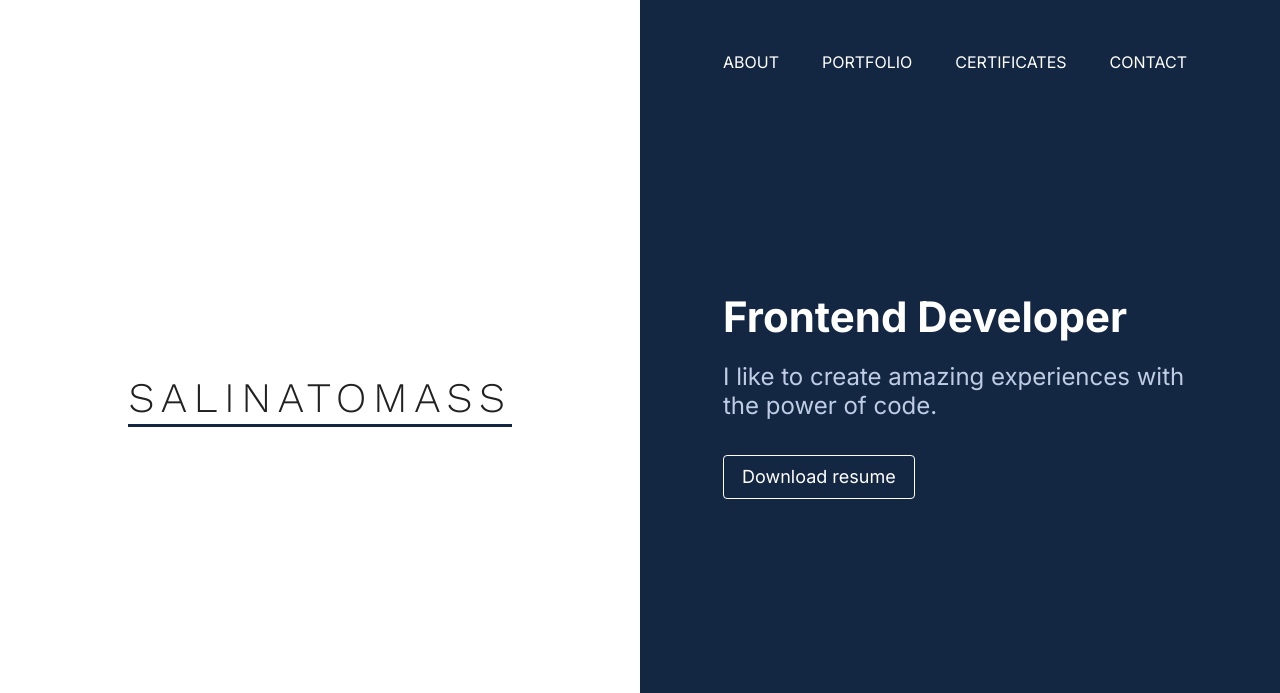
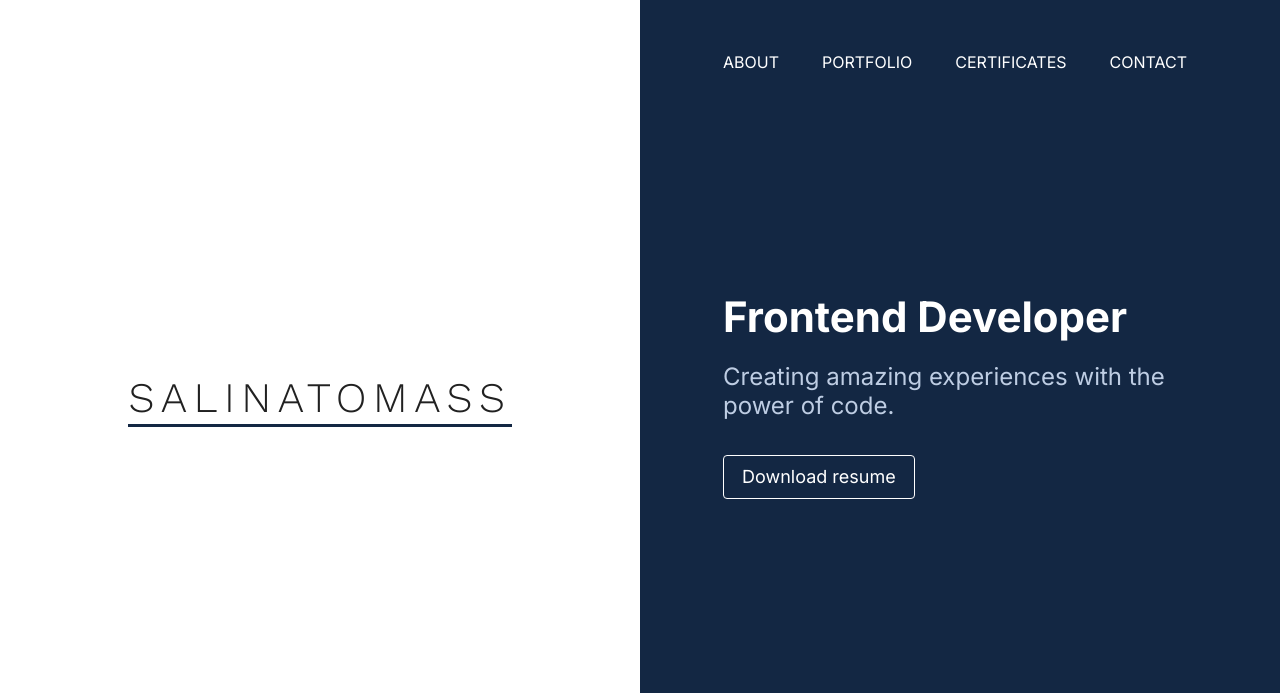
Before and after one commit to salinatomass/salinatomass-salinatomass.github.io, a website built with webpack: page public/index.template.html in a window 1280 px wide. Shown: the top 693 px of the page. Built offline with nearby package versions, Linux system fonts and the light colour scheme; files whose address does not match are found by name.

Commit message:
Change intro in hero

```diff
--- a/public/index.template.html
+++ b/public/index.template.html
@@ -62,9 +62,7 @@
             </nav>
             <div class="hero-description">
               <h1 translate="no">Frontend Developer</h1>
-              <p>
-                I like to create amazing experiences with the power of code.
-              </p>
+              <p>Creating amazing experiences with the power of code.</p>
               <a
                 href="./assets/Tomas_Salina_CV.pdf"
                 download="CV Tomas Salina"
```
